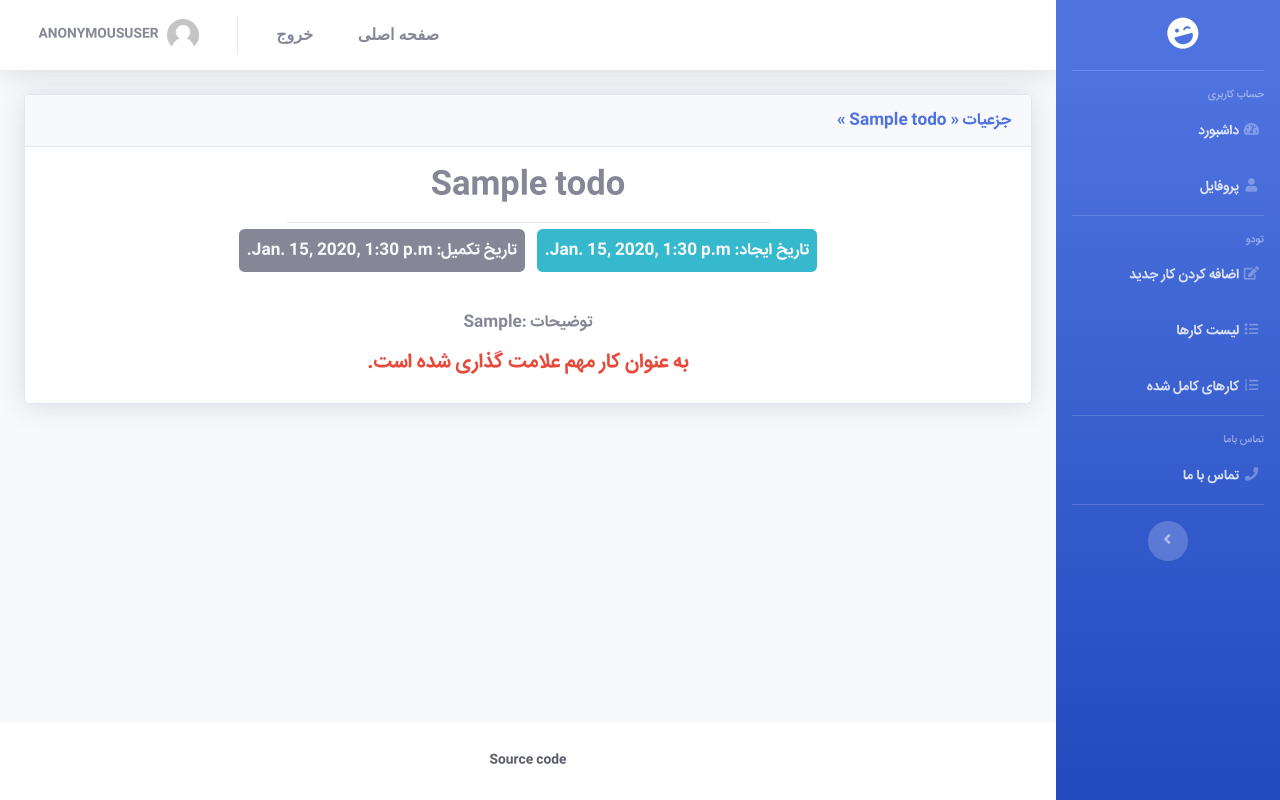
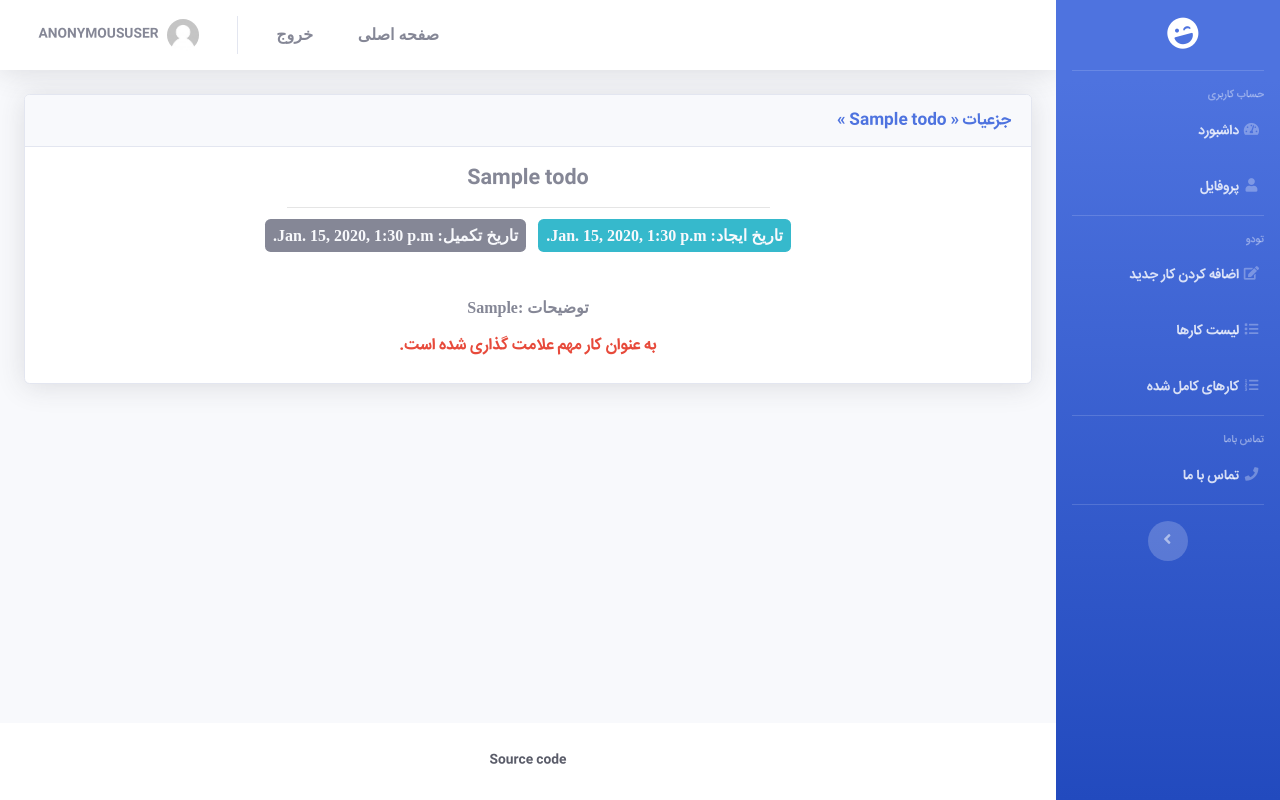
Before and after one commit to ysnalpr/ToDo_Project_FA, a Django app: page /account/todo/1/detail/ in a window 1280 px wide. Run offline with Django 3.2, Linux system fonts and the light colour scheme; tables that the repository leaves empty hold one stand-in row (values such as "Sample post"); some libraries are stand-ins or nearby versions.

Commit message:
Few changes in template

```diff
--- a/todo/templates/todo/todo_detail.html
+++ b/todo/templates/todo/todo_detail.html
@@ -33,25 +33,25 @@
                                 </div>
                                 <!-- Card Body -->
                                 <div class="card-body text-center">
-                                    <h2>{{ object.title }}</h2>
+                                    <h5>{{ object.title }}</h5>
                                     <hr class="w-50">
-                                    <p>
+                                    <p class="sfont">
                                         <span class="d-block d-lg-inline bg-info text-light p-2 rounded mb-2 mb-lg-0 ml-0 ml-lg-2">تاریخ ایجاد:‌ {{ object.created|to_jalali:'%H:%m:%S | 14%y/%m/%d' }}</span> <span class="bg-secondary text-light p-2 rounded d-block d-lg-inline">تاریخ تکمیل:‌ {{ object.datecomplete|to_jalali:'%H:%m:%S | 14%y/%m/%d' }}</span>
                                     </p>
-                                    <p class="mt-5">
+                                    <p class="mt-5 sfont">
                                         {% if object.memo %}
                                             توضیحات :{{ object.memo }}
                                         {% else %}
                                             توضیحات: ندارد.
                                         {% endif %}
                                     </p>
-                                    <h5 class="{% if todo.important %}text-danger {% else %}text-warning{% endif %}">
+                                    <h6 class="{% if todo.important %}text-danger {% else %}text-warning{% endif %}">
                                         {% if todo.important %}
                                             به عنوان کار مهم علامت گذاری شده است.
                                         {% else %}
                                             به عنوان کار مهم علامت گذاری نشده است.
                                         {% endif %}
-                                    </h5>
+                                    </h6>
                                 </div>
                             </div>
 
--- a/todo/templates/todo/todo_list_templatetags.html
+++ b/todo/templates/todo/todo_list_templatetags.html
@@ -41,7 +41,7 @@
                                             <button class="btn btn-success btn-sm font-weight-bold mb-2 mb-md-0" id="complete" type="submit" style="padding: 5px 18px;">تکمیل</button>
                                         </form>
                                     {% else %}
-                                        <div class="badge badge-info font-weight-bold " style="padding: 10px 15px;"><span>کامل شد</span></div>
+                                        <a href="#" class="disabled btn btn-info btn-sm font-weight-bold mb-2 mb-md-0" style="padding: 5px 10px;"><span>کامل شد</span></a>
                                     {% endif %}
                                 </td>
                             </tr>
```
